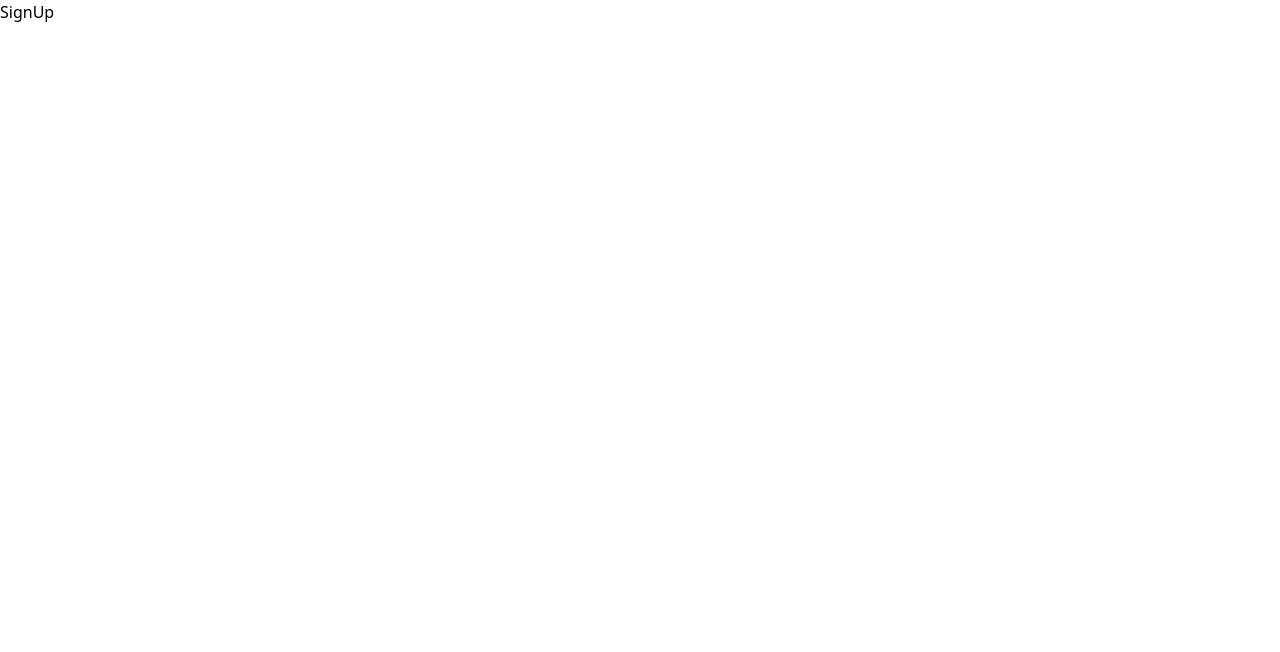
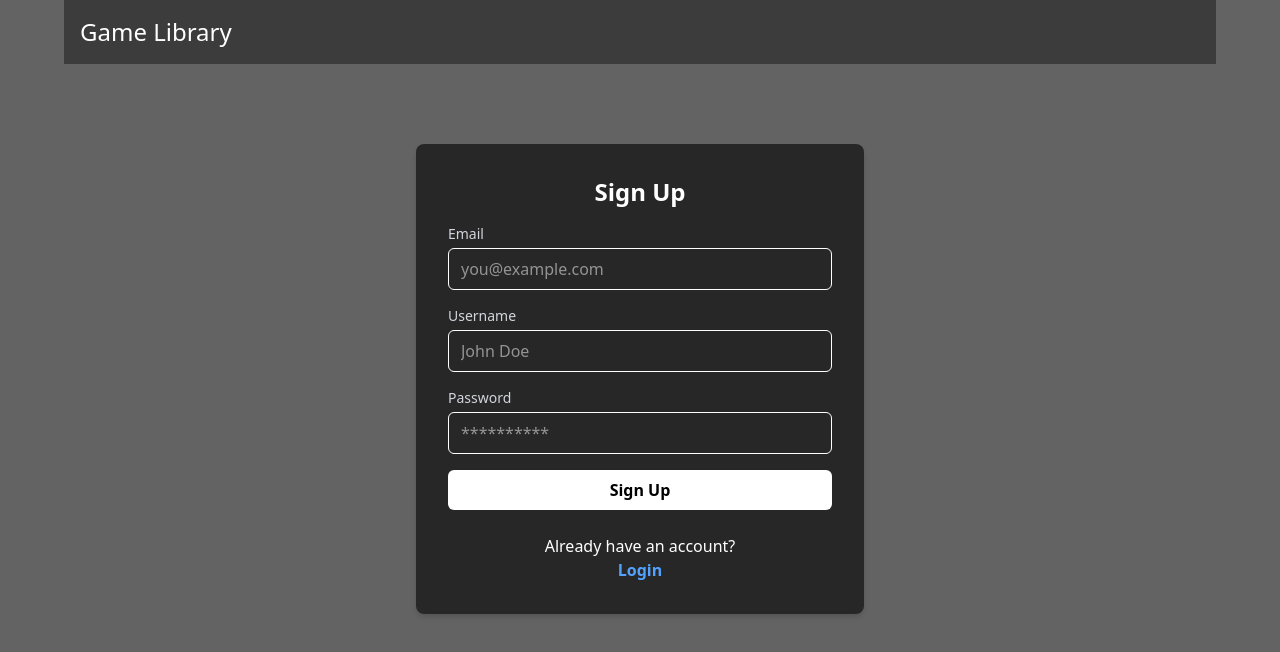
Before and after one commit to jared-ruiz/game_library, a React (Vite) app: page /signup in a window 1280 px wide. Shown: the top 652 px of the page. Built offline with nearby package versions, Linux system fonts and the light colour scheme.

Commit message:
Added signup page, with working form and tailwind styling.

```diff
--- a/src/components/HomePage/HomePage.jsx
+++ b/src/components/HomePage/HomePage.jsx
@@ -1,9 +1,11 @@
-import React from 'react'
+import React from "react";
 
 function HomePage() {
   return (
-    <div>HomePage</div>
-  )
+    <>
+      <div className="app_bg">HomePage</div>
+    </>
+  );
 }
 
-export default HomePage
+export default HomePage;
--- a/src/components/SignUp/SignUp.jsx
+++ b/src/components/SignUp/SignUp.jsx
@@ -1,9 +1,104 @@
-import React from 'react'
+import { Link } from "react-router-dom";
+import { useState } from "react";
 
 function SignUp() {
+
+  {/* State for 3 forms */}
+  const [email, setEmail] = useState("");
+  const [username, setUsername] = useState("");
+  const [password, setPassword] = useState("");
+
+  const handleSignup = (e) => {
+    e.preventDefault();
+    console.log(email, username, password);
+  }
+
   return (
-    <div>SignUp</div>
-  )
+    <div className="h-screen w-full app_bg">
+      <header className="max-w-6xl mx-auto flex items-center justify-between p-4 bg-black/40">
+        <Link to={"/"}>
+          <p className="text-white text-2xl">Game Library</p>
+        </Link>
+      </header>
+
+      <div className="flex justify-center items-center mt-20 mx-3">
+        <div className="w-full max-w-md p-8 space-y-6 bg-black/60 rounded-lg shadow-md">
+          <h1 className="text-center text-white text-2xl font-bold mb-4">
+            Sign Up
+          </h1>
+
+          <form className="space-y-4" onSubmit={handleSignup}>
+            {/* Email Input */}
+            <div>
+              <label
+                htmlFor="email"
+                className="text-sm font-medium text-gray-300 block"
+              >
+                Email
+              </label>
+              <input
+                type="email"
+                className="w-full px-3 py-2 mt-1 border border-white rounded-md bg-transparent text-white focus:outline-none focus:ring"
+                placeholder="you@example.com"
+                id="email"
+                value={email}
+                onChange= {(e) => setEmail(e.target.value)}/>
+            </div>
+
+            {/* Username Input */}
+            <div>
+              <label
+                htmlFor="username"
+                className="text-sm font-medium text-gray-300 block"
+              >
+                Username
+              </label>
+              <input
+                type="text"
+                className="w-full px-3 py-2 mt-1 border border-white rounded-md bg-transparent text-white focus:outline-none focus:ring"
+                placeholder="John Doe"
+                id="username"
+                value={username}
+                onChange= {(e) => setUsername(e.target.value)}/>
+            </div>
+
+            {/* Password Input */}
+
+            <div>
+              <label
+                htmlFor="password"
+                className="text-sm font-medium text-gray-300 block"
+              >
+                Password
+              </label>
+              <input
+                type="text"
+                className="w-full px-3 py-2 mt-1 border border-white rounded-md bg-transparent text-white focus:outline-none focus:ring"
+                placeholder="**********"
+                id="password"
+                value={password}
+                onChange= {(e) => setPassword(e.target.value)}/>
+            </div>
+
+            <button className="w-full py-2 bg-white font-semibold rounded-md hover:bg-gray-400">
+              Sign Up
+            </button>
+          </form>
+
+          {/* Login Link */}
+
+          <div className="text-center text-white">
+            Already have an account?
+            <Link to={"/login"}>
+              <h2 className="text-blue-400 font-semibold hover:underline">
+                Login
+              </h2>
+            </Link>
+          </div>
+        </div>
+      </div>
+    </div>
+  );
 }
 
-export default SignUp
+export default SignUp;
--- a/src/index.css
+++ b/src/index.css
@@ -1 +1,5 @@
 @import "tailwindcss";
+
+.app_bg {
+    background-color: rgb(100, 99, 99);
+}
```
